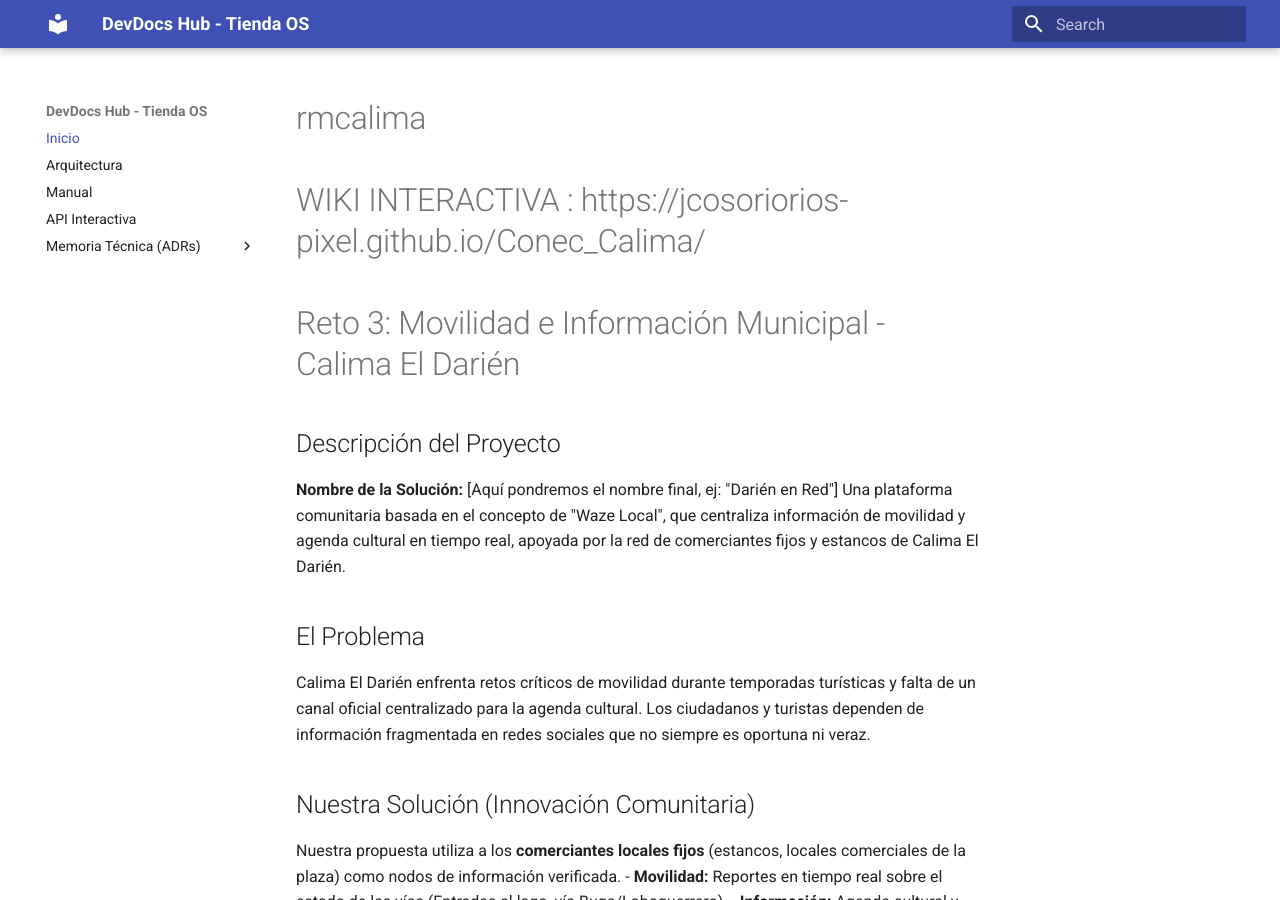
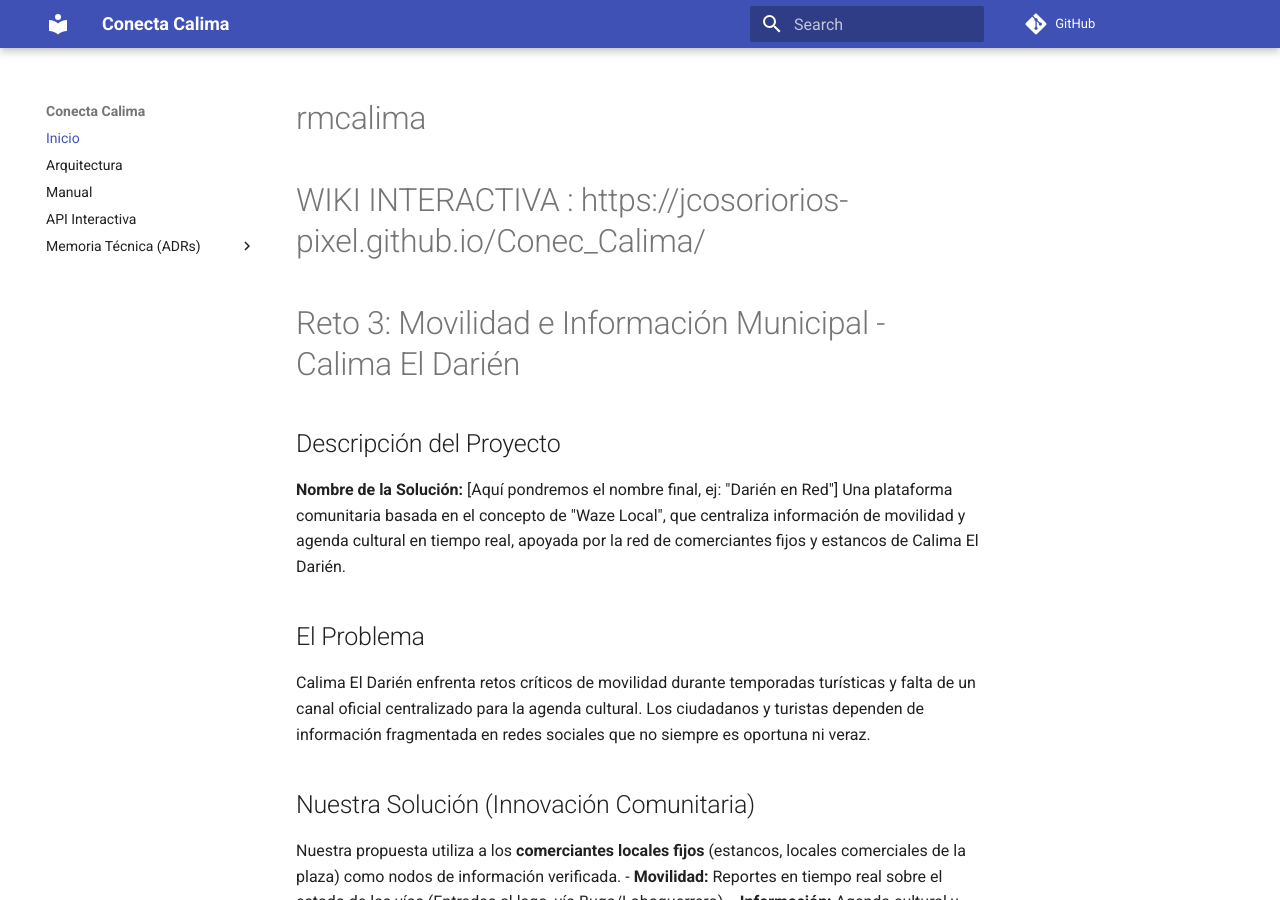
Before and after one commit to jcosoriorios-pixel/Conec_Calima, an MkDocs documentation site: the page built from docs/index.md, in a window 1280 px wide and 900 px high. Built offline with MkDocs 1.6.1 and Material for MkDocs 9.7.7, drawn with Linux system fonts in a browser that asks for light colours; comment, search, counter and statistics services are not loaded.

Commit message:
actualizacion para visualizar la pagina web

```diff
--- a/mkdocs.yml
+++ b/mkdocs.yml
@@ -1,7 +1,10 @@
-site_name: DevDocs Hub - Tienda OS
-site_url: https://carlrodr15.github.io/docs-tienda-os_ejemplo/
+site_name: Conecta Calima
+site_description: Documentación del proyecto Conecta Calima
+site_url: https://jcosoriorios-pixel.github.io/Conec_Calima/
+repo_url: https://github.com/jcosoriorios-pixel/Conec_Calima
+repo_name: GitHub
 theme:
-  name: material # Estilo moderno de industria
+  name: material
   palette:
     primary: indigo
 
```
